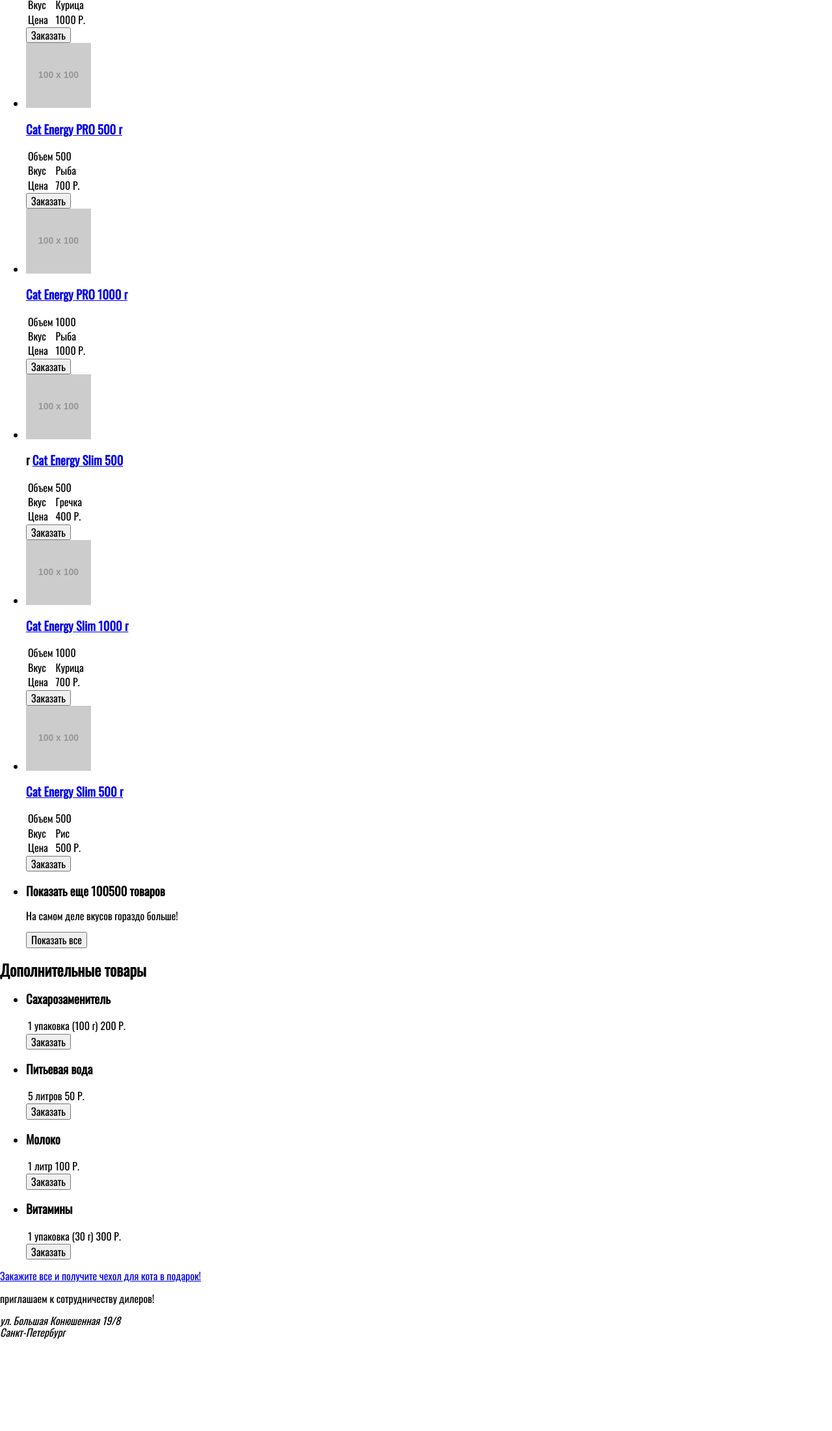
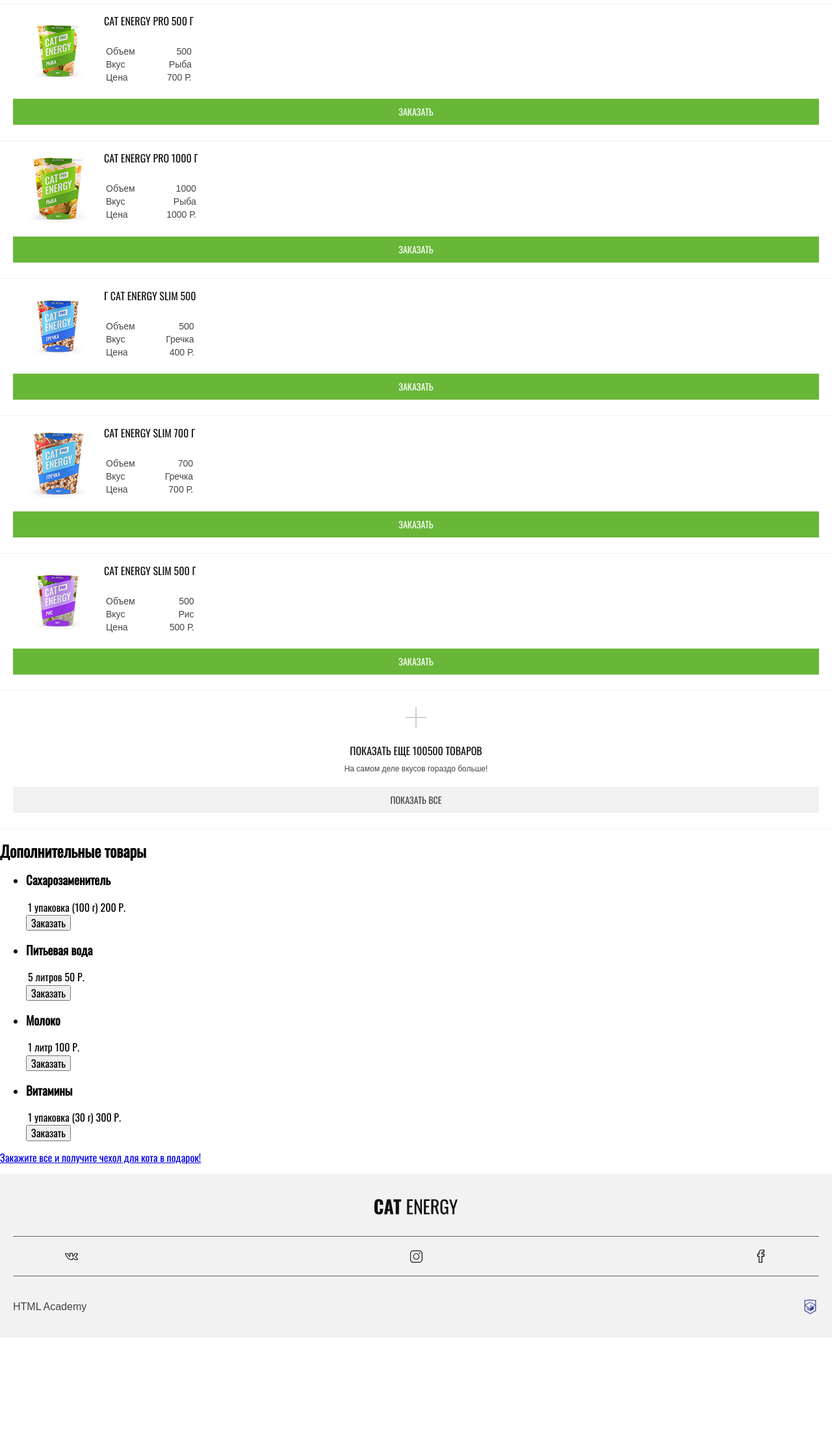
Before and after one commit to RomanWasHere/1025973-cat-energy-19, a website: page source/catalog.html in a window 1280 px wide. Shown: the part 598-2800 px from the top of the page at 65% size. After the commit the page ends 2656 px from the top, so only its background shows below. Drawn offline with nearby package versions, Linux system fonts and the light colour scheme; files that its build step writes are made by us from their sources; placeholder pictures from the web are drawn by us.

Commit message:
Добавляет разметку с препроцессором

```diff
--- a/source/catalog.html
+++ b/source/catalog.html
@@ -3,6 +3,7 @@
 
 <head>
     <meta charset="utf-8">
+    <meta name="viewport" content="width=device-width, initial-scale=1.0">
     <title>HTML Academy: Кэт энерджи</title>
     <link href="/css/style.css" rel="stylesheet">
 </head>
@@ -11,23 +12,23 @@
 
     <header class="page-header">
         <div class="page-header__wrapper">
-            <a class="page-header__logo page-header__image--icon" href="#">
-                <img class="page-header__image" src="https://via.placeholder.com/75x75" alt="Логотип Кэт Энерджи">
-            </a>
-            <a class="page-header__logo page-header__image--text" href="#">
-                <img class="page-header__image" src="https://via.placeholder.com/75x75" alt="Логотип Кэт Энерджи">
-            </a>
-            <button type="button" class="main-nav__toggle">Открыть меню</button>
-            <nav class="main-nav">
-                <ul class="main-nav__list">
-                    <li class="main-nav__item">
-                        <a class="main-nav__link" href="index.html">Главная</a>
+            <div class="page-haeder__logo-block">
+                <a class="page-header__logo page-header__image--icon" href="#">
+                    <img class="page-header__image" width="191" height="39" src="/img/logo-mobile.svg"
+                        alt="Логотип Кэт Энерджи">
+                </a>
+            </div>
+            <button type="button" class="page-header__toggle">Открыть меню</button>
+            <nav class="site-nav site-nav--closed">
+                <ul class="site-nav__list">
+                    <li class="site-nav__item">
+                        <a class="site-nav__link" href="index.html">Главная</a>
                     </li>
-                    <li class="main-nav__item main-nav__item--activе">
-                        <a class="main-nav__link">Каталог продукции</a>
+                    <li class="site-nav__item">
+                        <a class="site-nav__link site-nav__item--activе">Каталог продукции</a>
                     </li>
-                    <li class="main-nav__item">
-                        <a class="main-nav__link" href="form.html">Подбор программы</a>
+                    <li class="site-nav__item">
+                        <a class="site-nav__link" href="form.html">Подбор программы</a>
                     </li>
                 </ul>
             </nav>
@@ -38,15 +39,15 @@
         <h1 class="visually-hidden">Функциональное питание для котов</h1>
 
         <section class="main-catalog">
-            <h2 class="main-catalog__title">Каталог продукции</h2>
             <div class="main-catalog__wrapper">
+                <h2 class="main-catalog__title">Каталог продукции</h2>
                 <ul class="main-catalog__list">
                     <li class="main-catalog__item">
                         <article class="product">
                             <div class="product__wrapper">
                                 <a class="product__link-image" href="#">
-                                    <img class="product__image" src="https://via.placeholder.com/100x100"
-                                        alt="Изображение продукта Кэт Энерджи">
+                                    <img class="product__image" width="140" height="144"
+                                        src="/img/chicken-small-mobile@1x.jpg" alt="Изображение продукта Кэт Энерджи">
                                 </a>
                                 <div class="product__description-wrapper">
                                     <h3 class="product__title">
@@ -71,16 +72,16 @@
                                         </tbody>
                                     </table>
                                 </div>
-                                <button class="product__button" type="button">Заказать</button>
                             </div>
+                            <button class="button product__button" type="button">Заказать</button>
                         </article>
                     </li>
                     <li class="main-catalog__item">
                         <article class="product">
                             <div class="product__wrapper">
                                 <a class="product__link-image" href="#">
-                                    <img class="product__image" src="https://via.placeholder.com/100x100"
-                                        alt="Изображение продукта Кэт Энерджи">
+                                    <img class="product__image" width="140" height="144"
+                                        src="/img/chicken-big-mobile@1x.jpg" alt="Изображение продукта Кэт Энерджи">
                                 </a>
                                 <div class="product__description-wrapper">
                                     <h3 class="product__title">
@@ -100,21 +101,21 @@
                                             </tr>
                                             <tr class="product__row">
                                                 <td class="product__data product__data--property">Цена</td>
-                                                <td class="product__data product__data--alue">1000 Р.</td>
+                                                <td class="product__data product__data--value">1000 Р.</td>
                                             </tr>
                                         </tbody>
                                     </table>
                                 </div>
-                                <button class="product__button" type="button">Заказать</button>
                             </div>
+                            <button class="button product__button" type="button">Заказать</button>
                         </article>
                     </li>
                     <li class="main-catalog__item">
                         <article class="product">
                             <div class="product__wrapper">
                                 <a class="product__link-image" href="#">
-                                    <img class="product__image" src="https://via.placeholder.com/100x100"
-                                        alt="Изображение продукта Кэт Энерджи">
+                                    <img class="product__image" width="140" height="144"
+                                        src="/img/fish-small-mobile@1x.jpg" alt="Изображение продукта Кэт Энерджи">
                                 </a>
                                 <div class="product__description-wrapper">
                                     <h3 class="product__title">
@@ -130,7 +131,7 @@
                                             </tr>
                                             <tr class="product__row">
                                                 <td class="product__data product__data--property">Вкус</td>
-                                                <td class="product__data product__data--__value">Рыба</td>
+                                                <td class="product__data product__data--value">Рыба</td>
                                             </tr>
                                             <tr class="product__row">
                                                 <td class="product__data product__data--property">Цена</td>
@@ -139,16 +140,16 @@
                                         </tbody>
                                     </table>
                                 </div>
-                                <button class="product__button" type="button">Заказать</button>
                             </div>
+                            <button class="button product__button" type="button">Заказать</button>
                         </article>
                     </li>
                     <li class="main-catalog__item">
                         <article class="product">
                             <div class="product__wrapper">
                                 <a class="product__link-image" href="#">
-                                    <img class="product__image" src="https://via.placeholder.com/100x100"
-                                        alt="Изображение продукта Кэт Энерджи">
+                                    <img class="product__image" width="140" height="144"
+                                        src="/img/fish-big-mobile@1x.jpg" alt="Изображение продукта Кэт Энерджи">
                                 </a>
                                 <div class="product__description-wrapper">
                                     <h3 class="product__title">
@@ -168,21 +169,21 @@
                                             </tr>
                                             <tr class="product__row">
                                                 <td class="product__data product__data--property">Цена</td>
-                                                <td class="product__data product__data--alue">1000 Р.</td>
+                                                <td class="product__data product__data--value">1000 Р.</td>
                                             </tr>
                                         </tbody>
                                     </table>
                                 </div>
-                                <button class="product__button" type="button">Заказать</button>
                             </div>
+                            <button class="button product__button" type="button">Заказать</button>
                         </article>
                     </li>
                     <li class="main-catalog__item">
                         <article class="product">
                             <div class="product__wrapper">
                                 <a class="product__link-image" href="#">
-                                    <img class="product__image" src="https://via.placeholder.com/100x100"
-                                        alt="Изображение продукта Кэт Энерджи">
+                                    <img class="product__image" width="140" height="144"
+                                        src="/img/buckwheat-small-mobile@1x.jpg" alt="Изображение продукта Кэт Энерджи">
                                 </a>
                                 <div class="product__description-wrapper">
                                     <h3 class="product__title">г
@@ -207,32 +208,32 @@
                                         </tbody>
                                     </table>
                                 </div>
-                                <button class="product__button" type="button">Заказать</button>
                             </div>
+                            <button class="button product__button" type="button">Заказать</button>
                         </article>
                     </li>
                     <li class="main-catalog__item">
                         <article class="product">
                             <div class="product__wrapper">
                                 <a class="product__link-image" href="#">
-                                    <img class="product__image" src="https://via.placeholder.com/100x100"
-                                        alt="Изображение продукта Кэт Энерджи">
+                                    <img class="product__image" width="140" height="144"
+                                        src="/img/buckwheat-big-mobile@1x.jpg" alt="Изображение продукта Кэт Энерджи">
                                 </a>
                                 <div class="product__description-wrapper">
                                     <h3 class="product__title">
                                         <a class="product__link" href="#">Cat Energy
-                                            Slim 1000 г
+                                            Slim 700 г
                                         </a>
                                     </h3>
                                     <table class="product__table">
                                         <tbody>
                                             <tr class="product__row">
                                                 <td class="product__data product__data--property">Объем</td>
-                                                <td class="product__data product__data--value">1000</td>
+                                                <td class="product__data product__data--value">700</td>
                                             </tr>
                                             <tr class="product__row">
                                                 <td class="product__data product__data--property">Вкус</td>
-                                                <td class="product__data product__data--value">Курица</td>
+                                                <td class="product__data product__data--value">Гречка</td>
                                             </tr>
                                             <tr class="product__row">
                                                 <td class="product__data product__data--property">Цена</td>
@@ -241,16 +242,16 @@
                                         </tbody>
                                     </table>
                                 </div>
-                                <button class="product__button" type="button">Заказать</button>
                             </div>
+                            <button class="button product__button" type="button">Заказать</button>
                         </article>
                     </li>
                     <li class="main-catalog__item">
                         <article class="product">
                             <div class="product__wrapper">
                                 <a class="product__link-image" href="#">
-                                    <img class="product__image" src="https://via.placeholder.com/100x100"
-                                        alt="Изображение продукта Кэт Энерджи">
+                                    <img class="product__image" width="140" height="144"
+                                        src="/img/rice-small-mobile@1x.jpg" alt="Изображение продукта Кэт Энерджи">
                                 </a>
                                 <div class="product__description-wrapper">
                                     <h3 class="product__title">
@@ -275,15 +276,15 @@
                                         </tbody>
                                     </table>
                                 </div>
-                                <button class="product__button" type="button">Заказать</button>
                             </div>
+                            <button class="button product__button" type="button">Заказать</button>
                         </article>
                     </li>
                     <li class="main-catalog__item">
-                        <article class="product">
-                            <h3 class="product__title">Показать еще 100500 товаров</h3>
-                            <p class="product__text">На самом деле вкусов гораздо больше!</p>
-                            <button class="product__button product__button--secondary" type="button">Показать
+                        <article class="product product--more">
+                            <h3 class="product__title product__title--centered">Показать еще 100500 товаров</h3>
+                            <p class="product__text product__text--centered">На самом деле вкусов гораздо больше!</p>
+                            <button class="button button--disabled product__button" type="button">Показать
                                 все</button>
                         </article>
                     </li>
@@ -368,30 +369,34 @@
 
     <footer class="page-footer">
         <div class="page-footer__wrapper">
-            <div class="contacts page-footer__contacts">
+            <section class="contacts page-footer__contacts">
                 <p class="contacts__title">приглашаем к сотрудничеству дилеров!</p>
                 <address class="contacts__text">
                     ул. Большая Конюшенная 19/8 <br> Санкт-Петербург
                 </address>
                 <iframe class="contacts__map" src="https://via.placeholder.com/300x300" frameborder="0"></iframe>
-            </div>
+            </section>
             <a class="page-footer__logo" href="#">
-                <img class="page-footer__image" src="https://via.placeholder.com/75x75" alt="Логотип Кэт Энерджи">
+                <img class="page-footer__image" width="128" height="24" src="/img/logo-footer.svg"
+                    alt="Логотип Кэт Энерджи">
             </a>
-            <div class="socials page-footer__socials">
+            <section class="socials page-footer__socials">
                 <ul class="socials__list">
                     <li class="socials__item"><a href="#" class="socials__link socials__link--vk">Вконтаке</a></li>
                     <li class="socials__item"><a href="#" class="socials__link socials__link--instagram">Инстаграм</a>
                     </li>
                     <li class="socials__item"><a href="#" class="socials__link socials__link--facebook">Фейсбук</a></li>
                 </ul>
-            </div>
-            <div class="page-footer__copyright">
+            </section>
+            <section class="page-footer__copyright">
                 <a class="page-footer__copyright-link" href="https://htmlacademy.ru">HTML Academy</a>
-                <img class="page-footer__image" src="https://via.placeholder.com/50x50" alt="Логотип HTML Academy">
-            </div>
+                <img class="page-footer__image" width="27" height="34" src="/img/htmlacademy.svg"
+                    alt="Логотип HTML Academy">
+            </section>
         </div>
     </footer>
+
+    <script src="/js/mobile-toggle.js"></script>
 
 </body>
 
--- /dev/null
+++ b/source/sass/blocks/contacts.scss
@@ -0,0 +1,3 @@
+.contacts {
+  display: none;
+}
--- /dev/null
+++ b/source/sass/blocks/main-catalog.scss
@@ -0,0 +1,20 @@
+.main-catalog__title {
+  font-size: 36px;
+  line-height: 1.6;
+  font-weight: normal;
+  padding-left: 20px;
+  padding-right: 20px;
+}
+
+.main-catalog__list {
+  @include list-style-reset;
+}
+
+.main-catalog__item {
+  border-bottom: 1px solid $grey-color;
+  padding-bottom: 24px;
+
+  &:first-child {
+    border-top: 1px solid $grey-color;
+  }
+}
--- /dev/null
+++ b/source/sass/blocks/page-footer.scss
@@ -0,0 +1,33 @@
+.page-footer {
+  background-color: $grey-color;
+}
+
+.page-footer__wrapper {
+  display: flex;
+  flex-direction: column;
+  align-items: center;
+  padding-left: 20px;
+  padding-right: 20px;
+}
+
+.page-footer__logo {
+  display: block;
+  padding-top: 39px;
+  padding-bottom: 31px;
+}
+
+.page-footer__copyright {
+  display: flex;
+  width: 100%;
+  justify-content: space-between;
+  align-items: center;
+  padding-top: 30px;
+  padding-bottom: 30px;
+}
+
+.page-footer__copyright-link {
+  @include arial-font;
+  font-size: 16px;
+  color: $dark-grey-color-2;
+  text-decoration: none;
+}
--- a/source/sass/blocks/page-header.scss
+++ b/source/sass/blocks/page-header.scss
@@ -1,3 +1,6 @@
+.page-header {
+  border-bottom: 1px solid $grey-color;
+}
 
 .page-header__wrapper {
   display: flex;
--- /dev/null
+++ b/source/sass/blocks/product.scss
@@ -0,0 +1,73 @@
+.product {
+  padding-left: 20px;
+  padding-right: 20px;
+
+  &--more {
+    position: relative;
+
+    &::before {
+      content: "";
+      display: block;
+      position: relative;
+      width: 32px;
+      height: 32px;
+      background-image: url("/img/icon-plus-mobile.svg");
+      opacity: 0.2;
+      margin: 25px auto;
+    }
+  }
+}
+
+.product__wrapper {
+  display: flex;
+}
+
+.product__description-wrapper {
+  display: flex;
+  flex-direction: column;
+  justify-content: space-between;
+  margin-bottom: 22px;
+}
+
+.product__title {
+  color: $black-color;
+  font-size: 16px;
+  line-height: 1.25;
+  font-weight: normal;
+  text-transform: uppercase;
+  margin-bottom: 0;
+
+  &--centered {
+    text-align: center;
+  }
+}
+
+.product__link {
+  color: inherit;
+  text-decoration: none;
+}
+
+.product__table {
+  width: 100%;
+}
+
+.product__data {
+  @include arial-font;
+  font-size: 14px;
+  color: $dark-grey-color-2;
+
+  &--value {
+    text-align: right;
+  }
+}
+
+.product__text {
+  @include arial-font;
+  font-size: 12px;
+  color: $dark-grey-color-2;
+  margin-bottom: 20px;
+
+  &--centered {
+    text-align: center;
+  }
+}
--- /dev/null
+++ b/source/sass/blocks/socials.scss
@@ -0,0 +1,41 @@
+.socials {
+  border-top: 1px solid $dark-grey-color-1;
+  border-bottom: 1px solid $dark-grey-color-1;
+  width: 100%;
+}
+
+.socials__list {
+  @include list-style-reset;
+  display: flex;
+  padding-top: 20px;
+  padding-bottom: 20px;
+  padding-right: 80px;
+  padding-left: 80px;
+  align-items: center;
+  justify-content: space-between;
+}
+
+.socials__link {
+  text-indent: 999px;
+  overflow: hidden;
+  position: relative;
+  white-space: nowrap;
+  width: 20px;
+  height: 20px;
+  display: block;
+  background-repeat: no-repeat;
+  background-position: center;
+
+  &--vk {
+    background-image: url("/img/icon-vk.svg");
+  }
+
+  &--instagram {
+    background-image: url("/img/icon-insta.svg");
+    width: 19px;
+  }
+
+  &--facebook {
+    background-image: url("/img/icon-fb.svg");
+  }
+}
--- a/source/sass/buttons.scss
+++ b/source/sass/buttons.scss
@@ -9,4 +9,13 @@
   text-decoration: none;
   text-transform: uppercase;
   font-size: 14px;
+  border: none;
+  cursor: pointer;
 }
+
+.button--disabled {
+  background-color: $grey-color;
+  color: $dark-grey-color-2;
+  pointer-events: none;
+  cursor: not-allowed;
+}
--- a/source/sass/style.scss
+++ b/source/sass/style.scss
@@ -1,5 +1,5 @@
 // ------------------------------------------ //
-// 01 IMPORTS COMMON
+// 01 COMMON
 // ------------------------------------------ //
 @import "normalize.scss";
 @import "visually-hidden.scss";
@@ -9,13 +9,18 @@
 @import "buttons.scss";
 
 // ------------------------------------------ //
-// 02 IMPORTS BLOCKS
+// 02 BLOCKS
 // ------------------------------------------ //
 @import "blocks/page-header.scss";
 @import "blocks/site-nav.scss";
 @import "blocks/hero.scss";
 @import "blocks/programs.scss";
 @import "blocks/features.scss";
+@import "blocks/page-footer.scss";
+@import "blocks/contacts.scss";
+@import "blocks/socials.scss";
+@import "blocks/main-catalog.scss";
+@import "blocks/product.scss";
 
 // ------------------------------------------ //
 // 03 STYLES
```
Also changed, not shown: source/form.html (+28 -23 lines), source/index.html (+9 -11 lines), source/sass/blocks/features.scss (+10 -19 lines).
